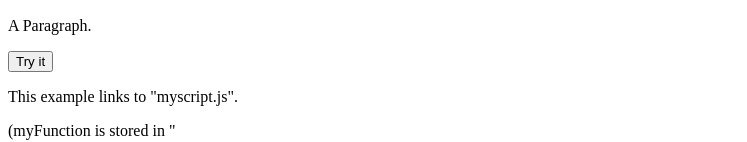
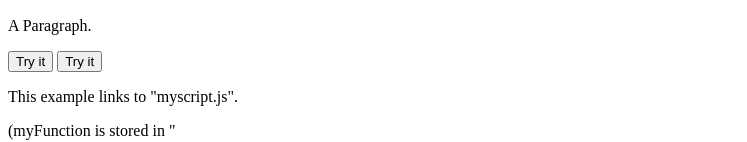
Before and after one commit to ldlazaro2/webprog-sf231-personal-repository, a plain HTML site: page home/index.html in a window 1280 px wide. Shown: the part 1101-1243 px from the top of the page, without its empty margins (0-747 px from the left). Drawn offline with Linux system fonts and the light colour scheme.

Commit message:
added function 2

```diff
--- a/home/index.html
+++ b/home/index.html
@@ -58,6 +58,7 @@
          <p id="demo">A Paragraph.</p>
 
          <button type="button" onclick="myFunction()">Try it</button>
+         <button type="button" onclick="myFunction2()">Try it</button>
 
          <p>This example links to "myscript.js".</p>
          <p>(myFunction is stored in "<js/myscript.js")</p>
--- a/home/js/myscript.js
+++ b/home/js/myscript.js
@@ -1,3 +1,8 @@
 function myFunction() {
     document.getElementById("demo").innerHTML = "Paragraph changed.";
   }
+
+  function myFunction2() {
+    const element = document.getElementsByTagName("p");
+    document.getElementById("demo").innerHTML = 'The text in first paragraph (index 0) is: ' + element[0].innerHTML;
+  }
```
